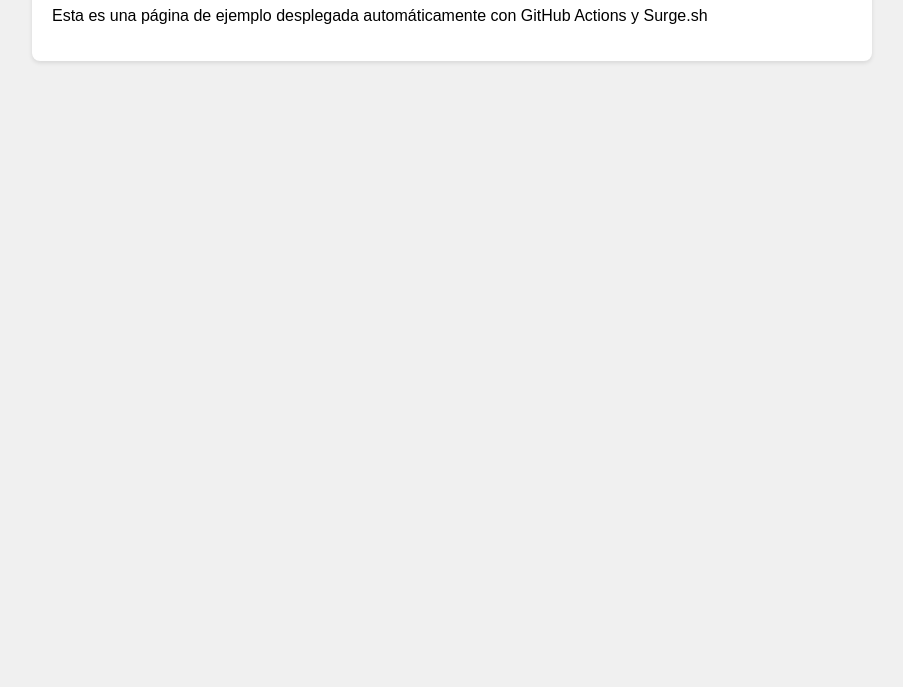
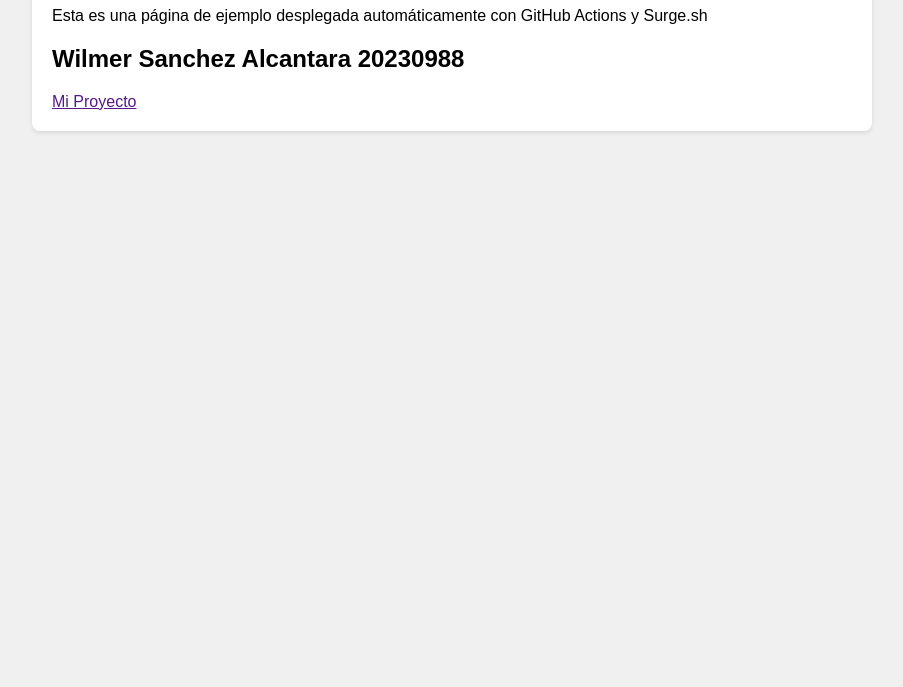
Before and after one commit to TheWilGamer/ParcialElec1, a plain HTML site: page index.html in a window 1280 px wide. Shown: the part 113-800 px from the top of the page, without its empty margins (188-1091 px from the left). Drawn offline with Linux system fonts and the light colour scheme.

Commit message:
Update index.html

```diff
--- a/index.html
+++ b/index.html
@@ -25,6 +25,8 @@
     <div class="container">
         <h1>¡Bienvenido a mi página web!</h1>
         <p>Esta es una página de ejemplo desplegada automáticamente con GitHub Actions y Surge.sh</p>
+        <h2>Wilmer Sanchez Alcantara 20230988</h2>
+        <a href "https://github.com/TheWilGamer/ParcialElec1">Mi Proyecto</a>
     </div>
 </body>
 </html>
```
